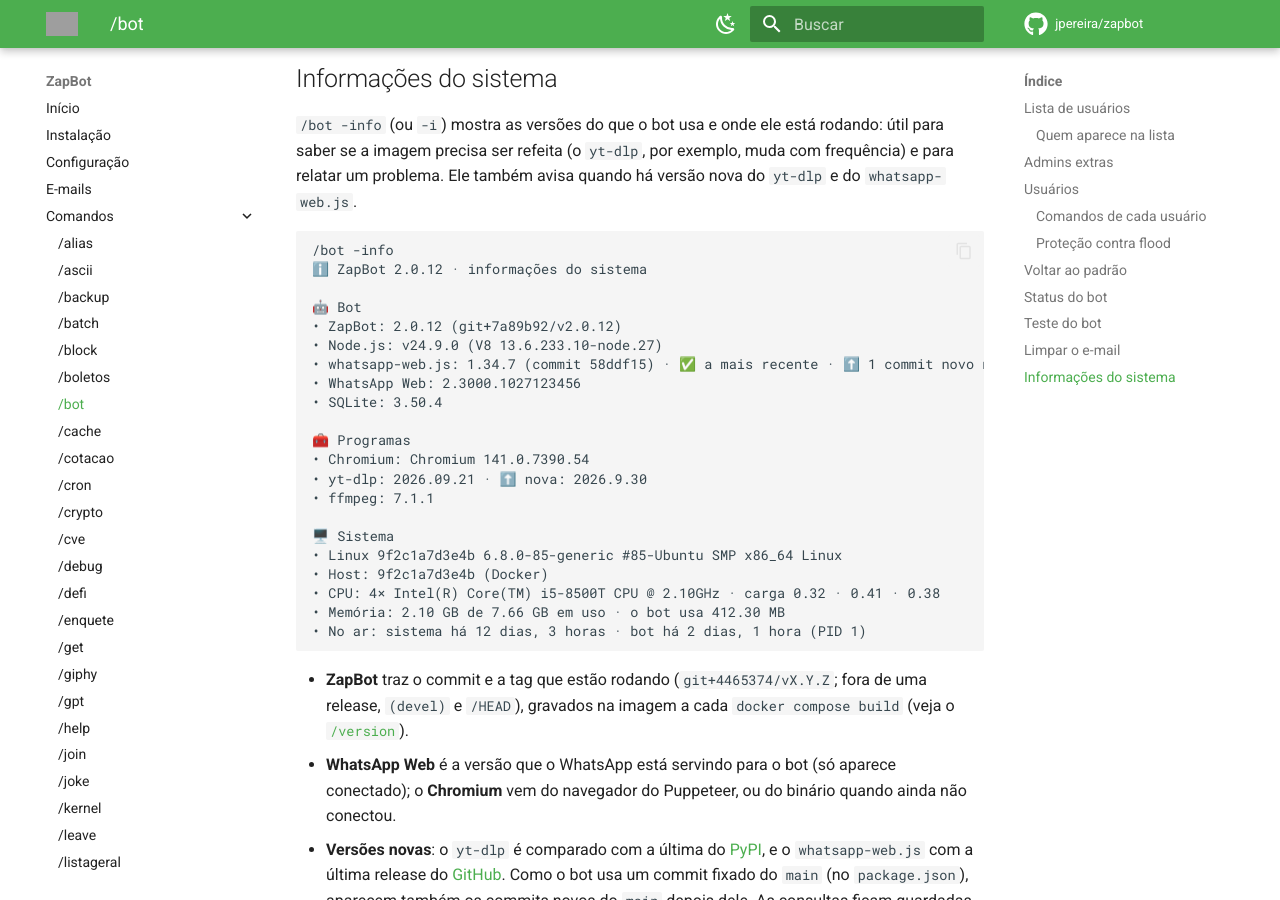
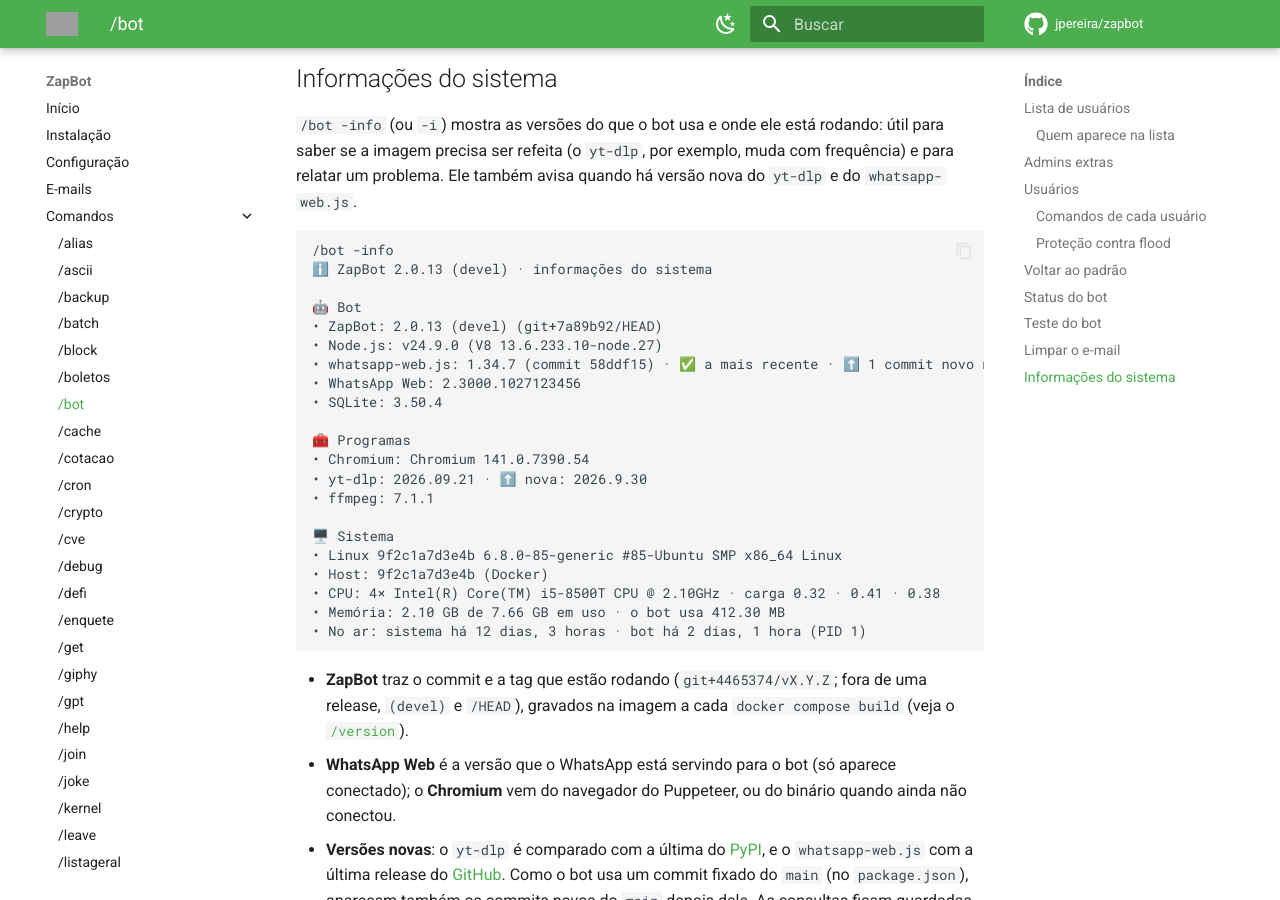
Before and after one commit to jpereira/zapbot, an MkDocs documentation site: the page built from docs/comandos/bot.md, in a window 1280 px wide and 900 px high, scrolled down 12031 px. Built offline with MkDocs 1.6.1 and Material for MkDocs 9.7.7, drawn with Linux system fonts in a browser that asks for light colours; comment, search, counter and statistics services are not loaded; some of the changed text lies outside the part shown; grey boxes are pictures that could not be loaded.

Commit message:
Bump para 2.0.13

````diff
--- a/docs/comandos/bot.md
+++ b/docs/comandos/bot.md
@@ -344,7 +344,7 @@ relatório sai todo dia nesse horário, no seu privado ou nos destinos do `-to`.
 ```
 
 ```text
-📊 Status do ZapBot 2.0.12 · últimas 24 h
+📊 Status do ZapBot 2.0.13 (devel) · últimas 24 h
 qui 01/10 06:00
 
 ▶️ Bot: ativo
@@ -470,10 +470,10 @@ problema. Ele também avisa quando há versão nova do `yt-dlp` e do `whatsapp-w
 
 ```text
 /bot -info
-ℹ️ ZapBot 2.0.12 · informações do sistema
+ℹ️ ZapBot 2.0.13 (devel) · informações do sistema
 
 🤖 Bot
-• ZapBot: 2.0.12 (git+7a89b92/v2.0.12)
+• ZapBot: 2.0.13 (devel) (git+7a89b92/HEAD)
 • Node.js: v24.9.0 (V8 13.6.233.10-node.27)
 • whatsapp-web.js: 1.34.7 (commit 58ddf15) · ✅ a mais recente · ⬆️ 1 commit novo no main
 • WhatsApp Web: 2.3000.1027123456
--- a/package.json
+++ b/package.json
@@ -1,6 +1,6 @@
 {
   "name": "zapbot",
-  "version": "2.0.12",
+  "version": "2.0.13",
   "main": "app.js",
   "license": "MIT",
   "scripts": {
````
Also changed, not shown: README.md (+1 -1 lines), docs/comandos/uptime.md (+1 -1 lines), docs/comandos/version.md (+1 -1 lines), docs/operacao.md (+1 -1 lines), 1 other file.
